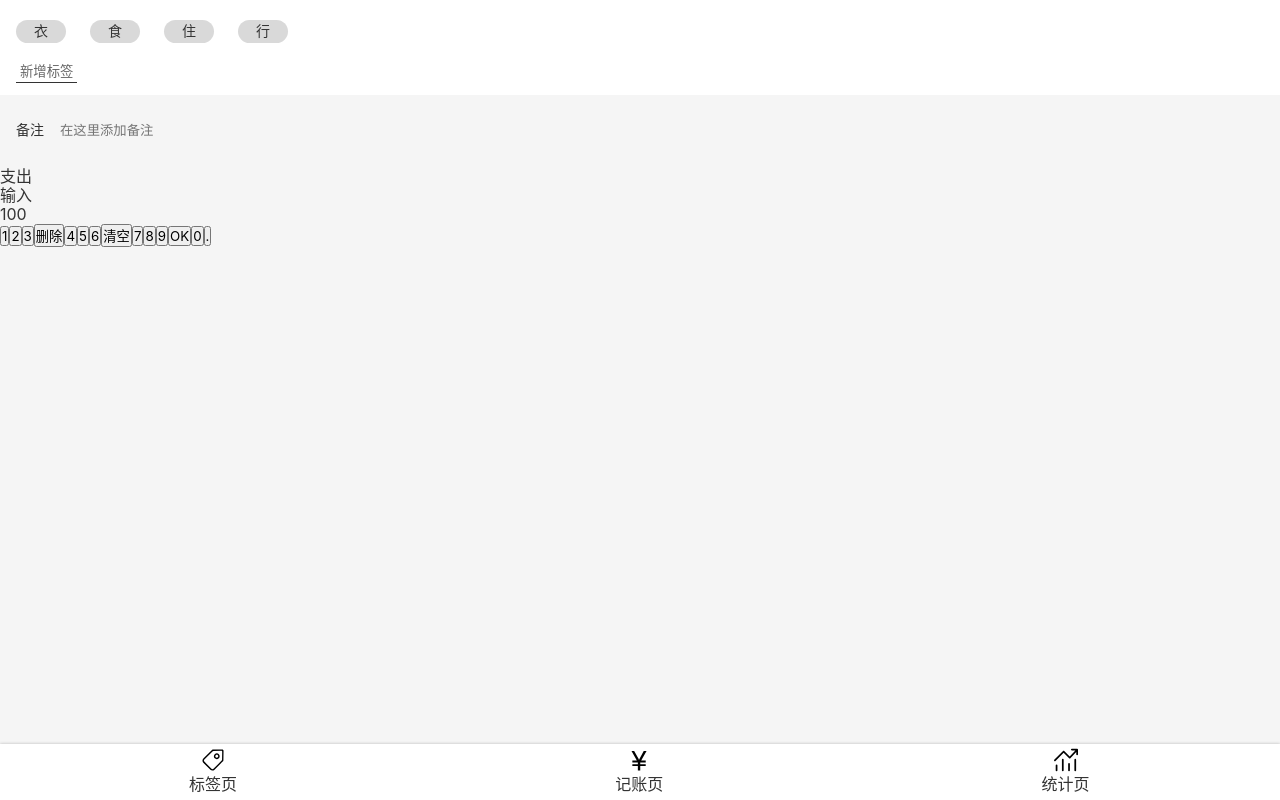
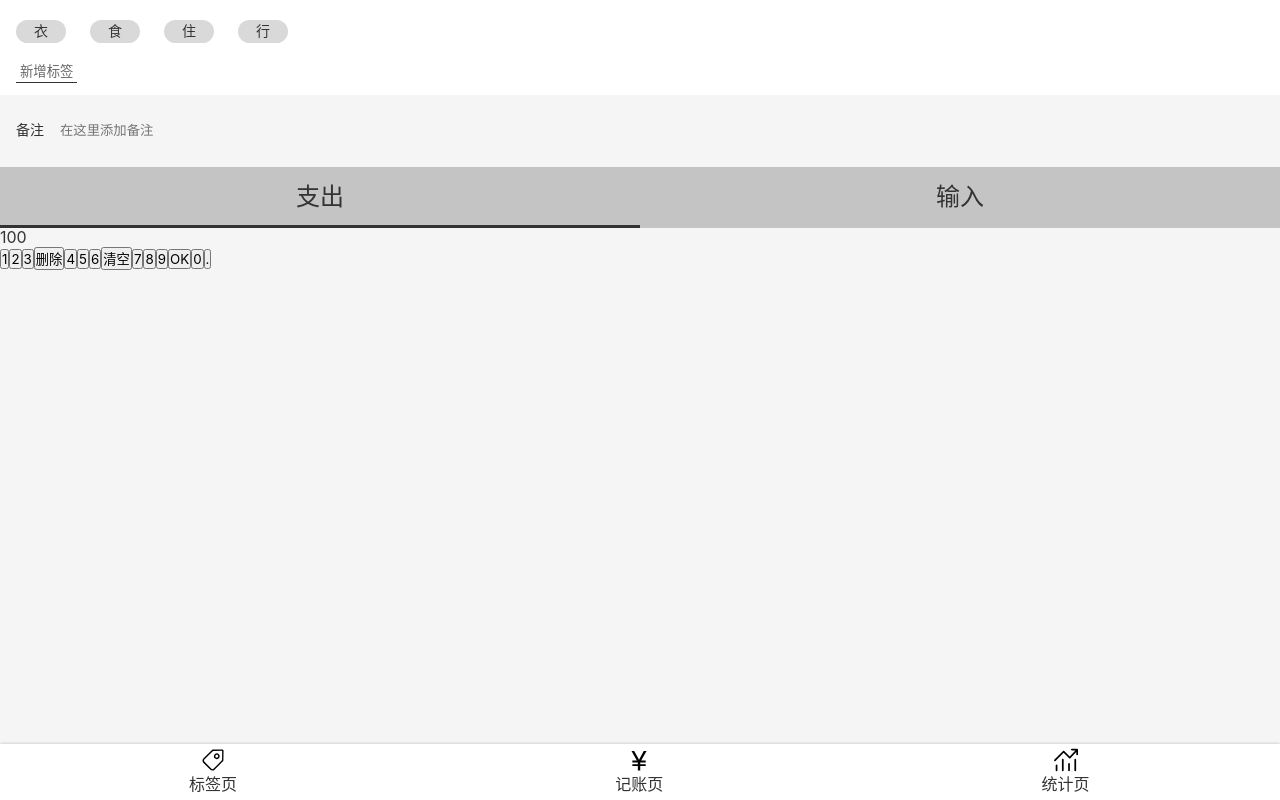
Before and after one commit to MimanchiJiang/skyline-react, a React app: page /#/ in a window 1280 px wide. Built offline with nearby package versions, Linux system fonts and the light colour scheme.

Commit message:
Money 收入支出UI完成

```diff
--- a/src/views/money.tsx
+++ b/src/views/money.tsx
@@ -47,7 +47,30 @@
 }
 
 `
-const CategorySection = styled.section``
+const CategorySection = styled.section`
+    font-size: 24px;
+    >ul{
+        display: flex;
+        background: #c4c4c4;
+
+        >li{
+            width: 50%;
+            text-align: center;
+            padding: 16px 0;
+            position: relative;
+            &.selected::after{
+                content: '';
+                display: block;
+                height: 3px;
+                background: #333;
+                position: absolute;
+                bottom: 0;
+                width: 100%;
+                left: 0;
+            }
+    }
+}
+`
 const NumberPadSection = styled.section``
 
 
@@ -72,7 +95,7 @@
             </NotesSection>
             <CategorySection>
                 <ul>
-                    <li>支出</li>
+                    <li className="selected">支出</li>
                     <li>输入</li>
                 </ul>
             </CategorySection>
```
